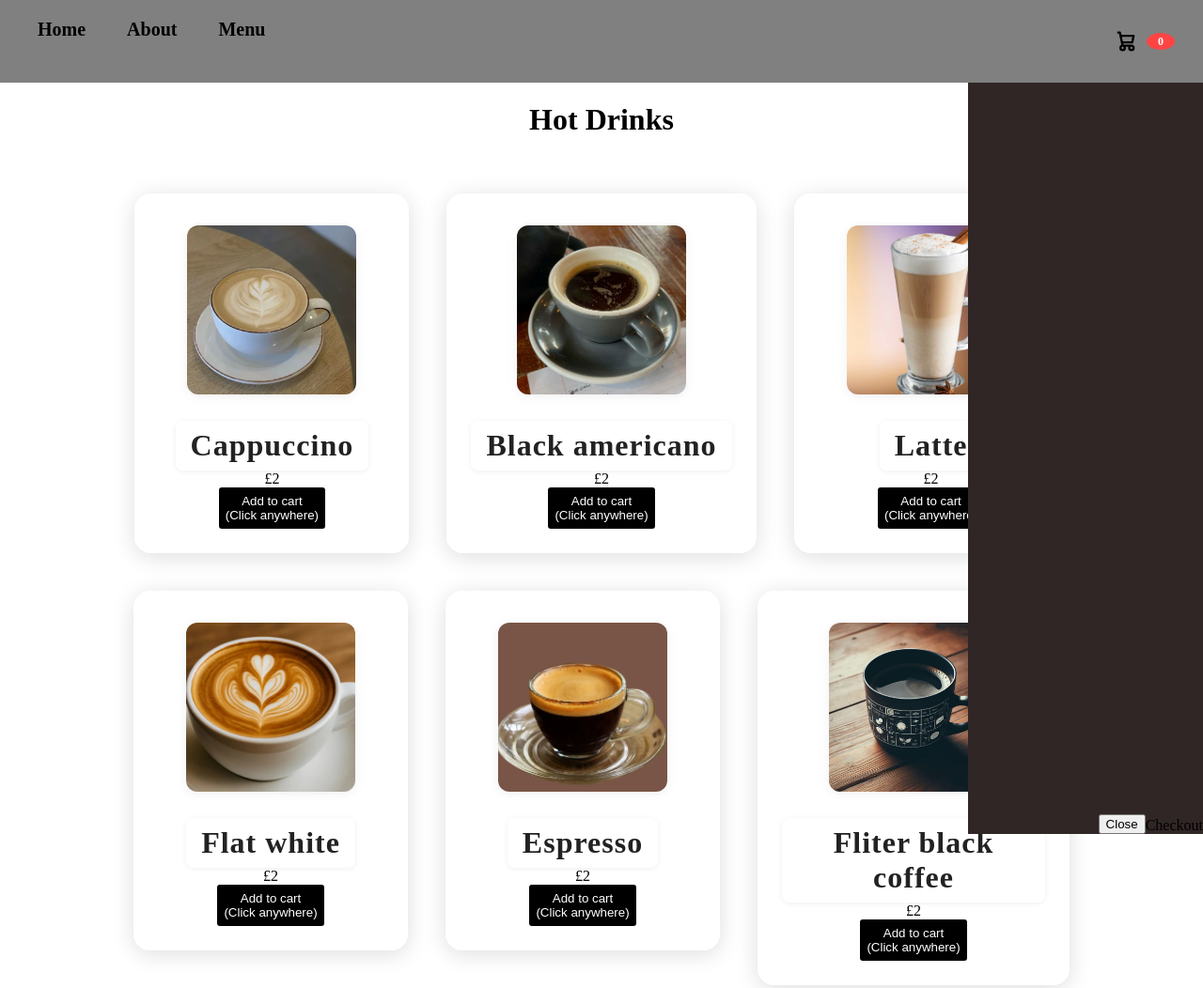
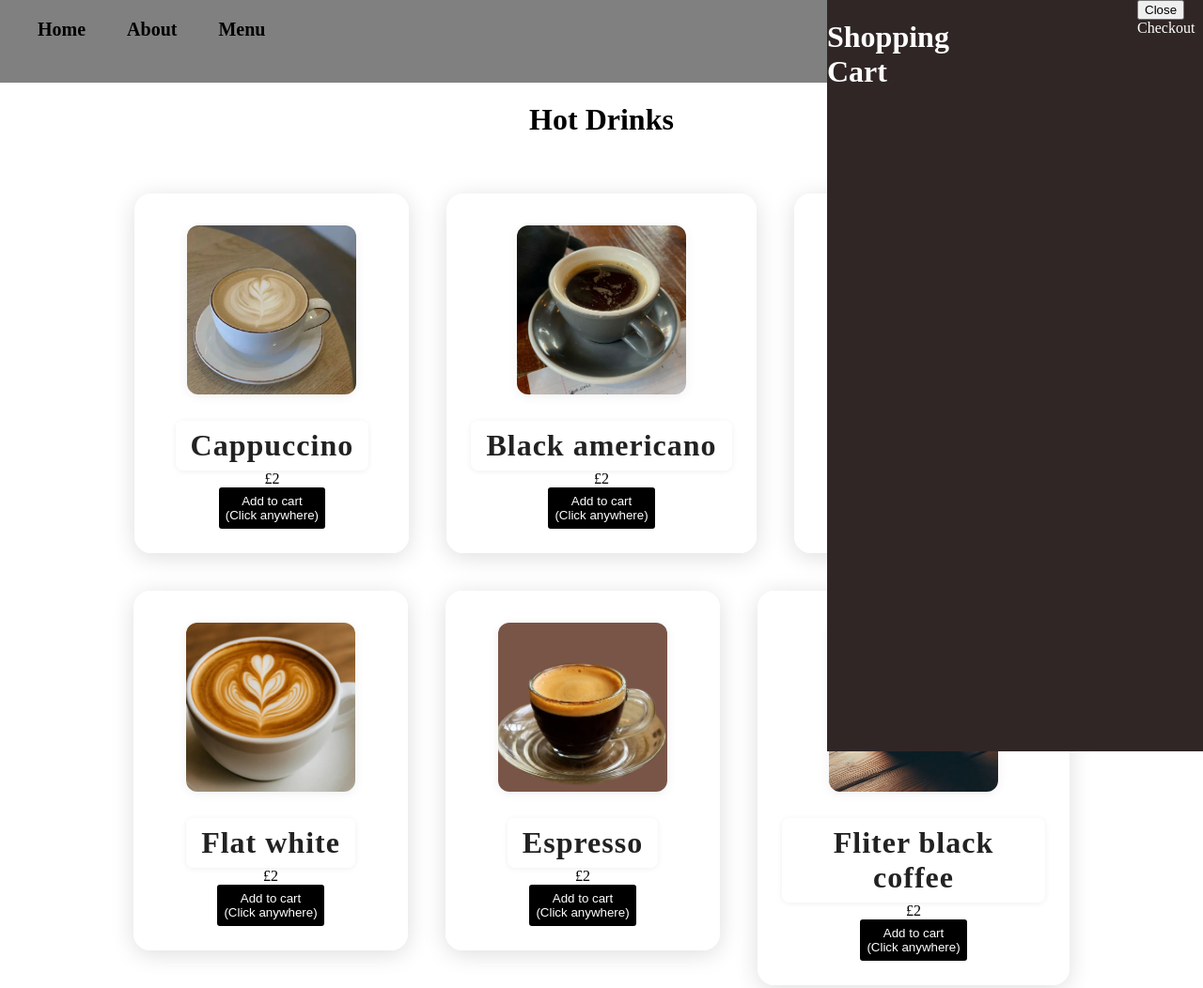
Before and after one commit to JonyDevelops/Project-2, a plain HTML site: page Pages/hot-drinks.html in a window 1280 px wide. Shown: the top 1052 px of the page at 94% size. Drawn offline with Linux system fonts and the light colour scheme.

Commit message:
shopping cart

```diff
--- a/CSS/style.css
+++ b/CSS/style.css
@@ -386,14 +386,12 @@ padding: 7px;
 
 .cart {
     position: fixed;
-    top: 88px;
+    top: 0;
     right: 0;
-    width: 250px;
+    bottom: 0;
+    width: 400px;
     height: 100%;
+    color: white;
+    display: grid;
+    grid-template-columns: 70px 1fr 70px;;
 }
-
-.cart .btn {
-    display: flex;
-    justify-content: center;
-    align-items: end;
-}
--- a/Pages/hot-drinks.html
+++ b/Pages/hot-drinks.html
@@ -76,8 +76,12 @@
     </div>
 
     <div class="cart" >
+        <h1>Shopping Cart</h1>
+        <div class="listCart">
+
+        </div>
         <div class="btn">
-            <button class="close-cart">Close</button>
+            <button class="close">Close</button>
             <buttton class="checkout">Checkout</buttton>
         </div>
     </div>
```
